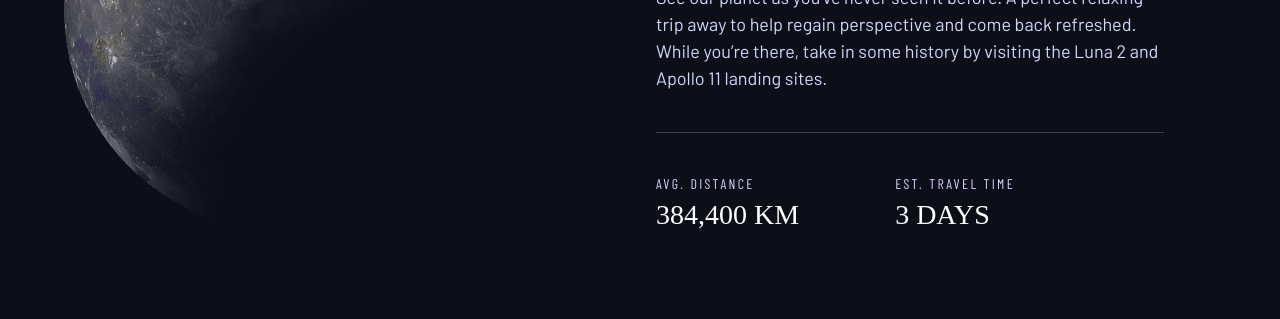
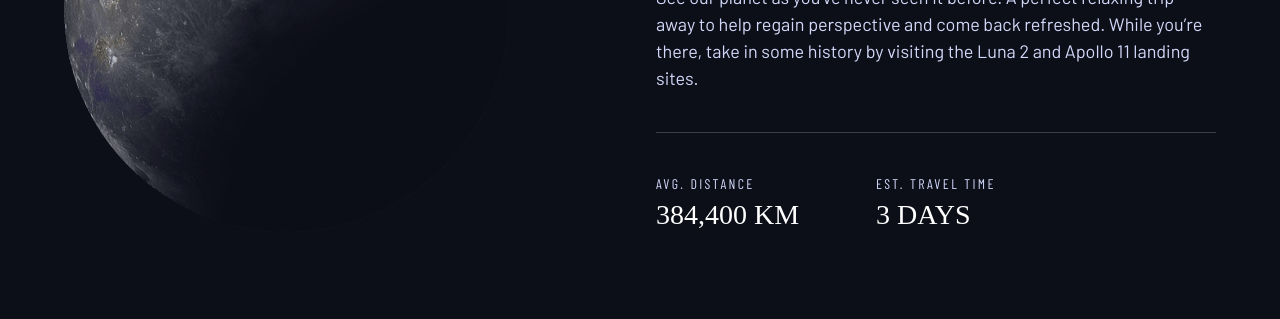
Before and after one commit to suzannepach/space-travel-website, a website built with webpack: page destination-moon.html in a window 1280 px wide. Shown: the part 481-800 px from the top of the page. Built offline with nearby package versions, Linux system fonts and the light colour scheme; a web font is replaced by a local one.

Commit message:
Fixing an alignment issue

```diff
--- a/index.css
+++ b/index.css
@@ -505,7 +505,7 @@ body {
     padding-bottom: 4rem;
 }
 
-.grid-container * {
+.grid-container p:not[class] {
     max-width: 50ch;
 }
 
@@ -539,7 +539,6 @@ body {
 
 .destination-meta {
     flex-direction: column;
-    align-items: center;
     border-top: 1px solid hsl( var(--clr-white) / .2 );
     padding-top: 2.5rem;
     margin-top: 2.5rem;
@@ -597,7 +596,7 @@ body {
     }
 
     .destination-meta {
-        --gap: 6rem;
+        --gap: min(6vw, 6rem);
         justify-content: start;
     }
 }
```
